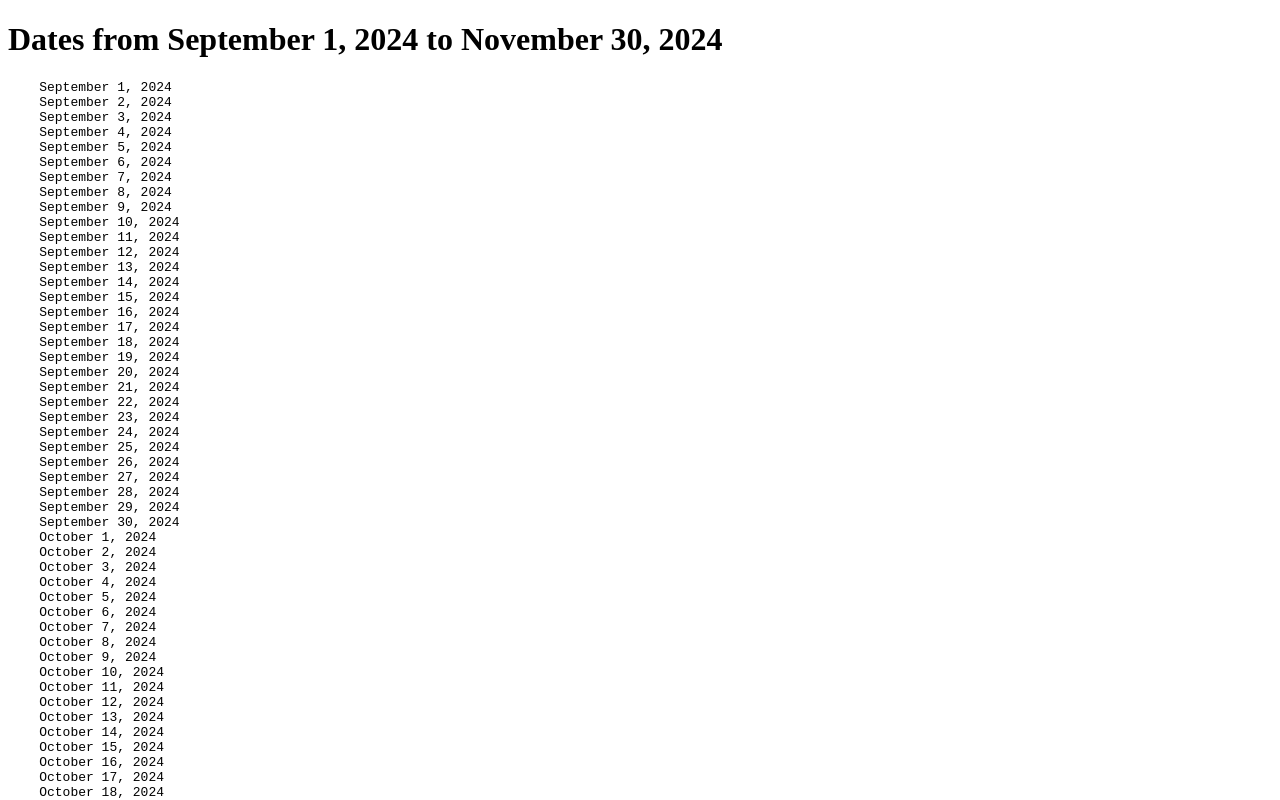
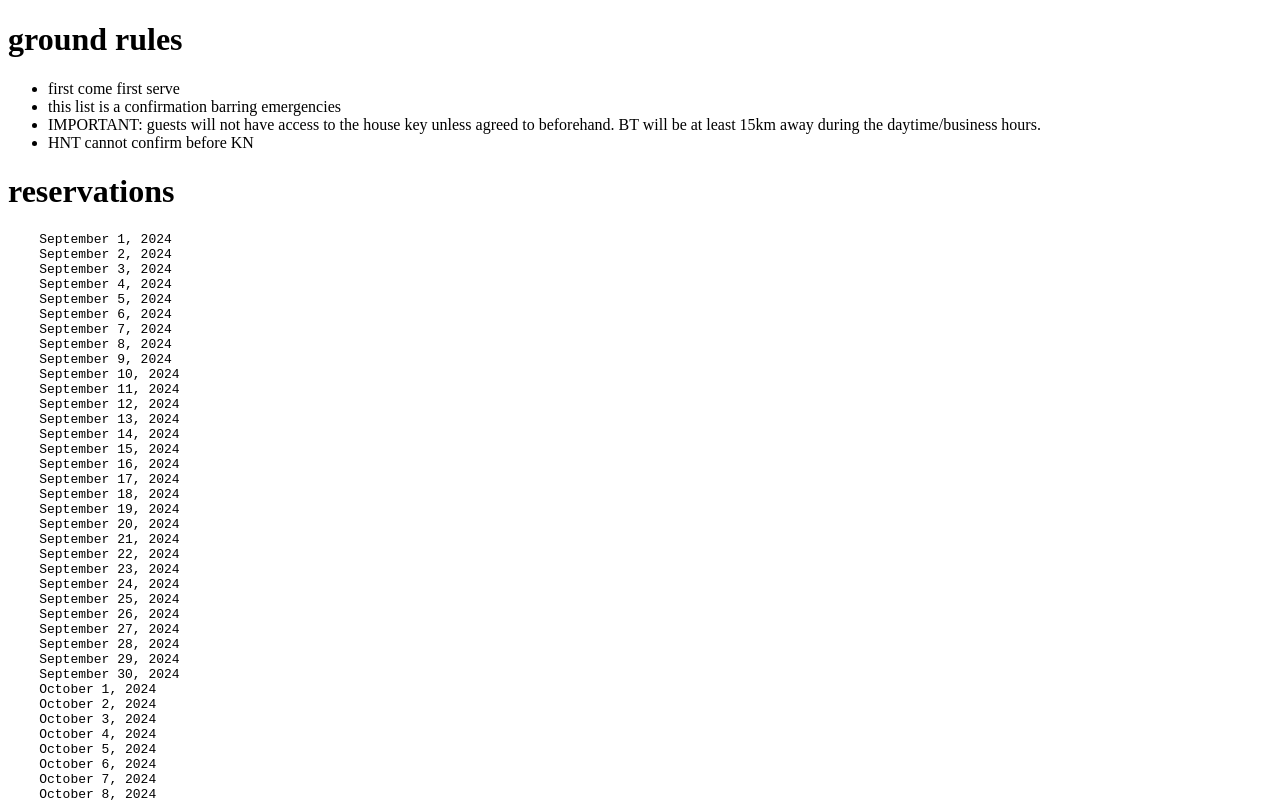
Before and after one commit to bryan7ran/banff-high-speed-rail, a plain HTML site: page index.html in a window 1280 px wide. Shown: the top 800 px of the page. Drawn offline with Linux system fonts and the light colour scheme.

Commit message:
Update index.html

```diff
--- a/index.html
+++ b/index.html
@@ -19,7 +19,16 @@
     </style>
 </head>
 <body>
-    <h1>Dates from September 1, 2024 to November 30, 2024</h1>
+    <h1>ground rules</h1>
+    <ul>
+        <li>first come first serve</li>
+        <li>this list is a confirmation barring emergencies</li>
+        <li>IMPORTANT: guests will not have access to the house key unless agreed to beforehand. BT will be at least 15km away during the daytime/business hours.</li>
+        <li>HNT cannot confirm before KN</li>
+
+    </ul>
+
+    <h1>reservations</h1>
     <pre>
     September 1, 2024
     September 2, 2024
```
